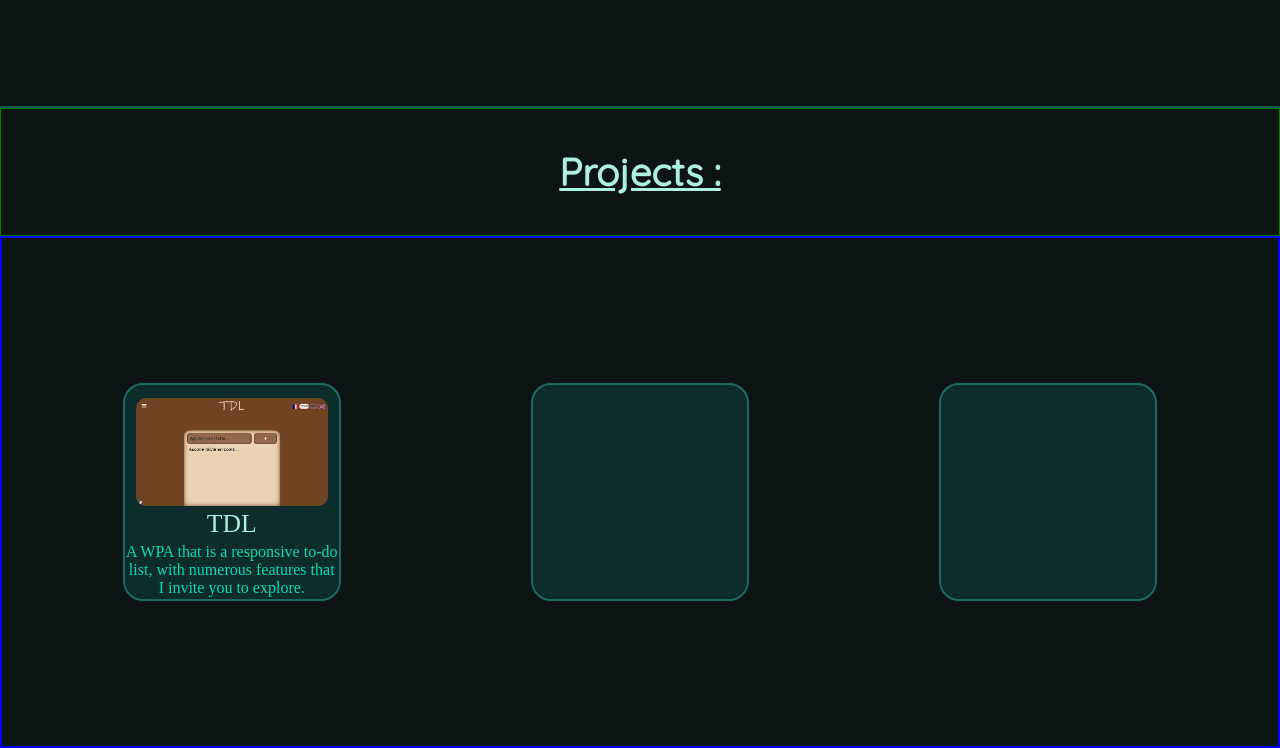
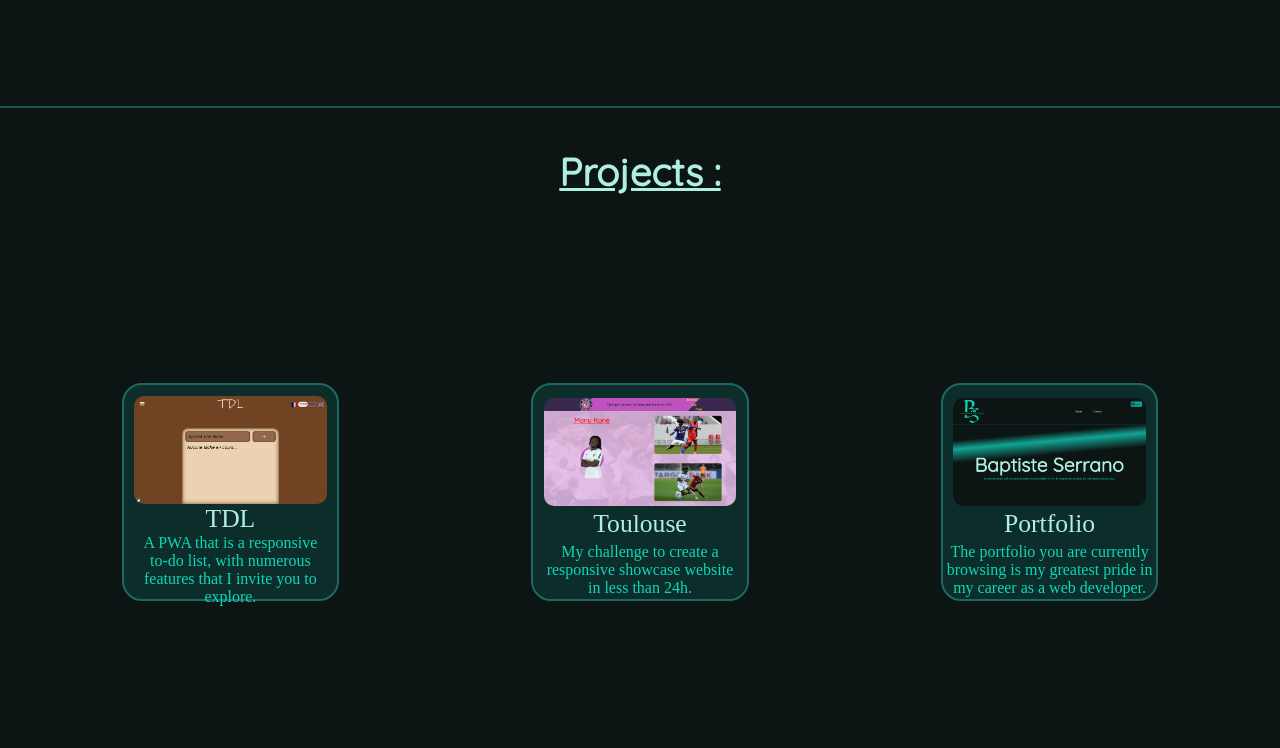
Before and after one commit to Baba-chicharitos/Portfolio, a plain HTML site: page index.html in a window 1280 px wide. Shown: the part 1412-2160 px from the top of the page. Drawn offline with Linux system fonts and the light colour scheme; a web font is replaced by a local one.

Commit message:
commit eight

```diff
--- a/index.html
+++ b/index.html
@@ -74,18 +74,44 @@
     <div class="project">
       <h3>Projects :</h3>
       <div class="content-project">
-        <a href="#" class="card-1">
+        <a
+          href="https://tdl-babachicha.netlify.app/"
+          class="card-1"
+          target="_blank"
+        >
           <div class="content-card-1">
             <img src="tdl.png" />
             <span>TDL</span>
             <p>
-              A WPA that is a responsive to-do list, with numerous features that
+              A PWA that is a responsive to-do list, with numerous features that
               I invite you to explore.
             </p>
           </div>
         </a>
-        <a class="card-2"> </a>
-        <a class="card-3"></a>
+        <a
+          href="https://baba-chicharitos.github.io/TFC/"
+          class="card-2"
+          target="_blank"
+        >
+          <div class="content-card-2">
+            <img src="toulouse.png" />
+            <span>Toulouse</span>
+            <p>
+              My challenge to create a responsive showcase website in less than
+              24h.
+            </p>
+          </div>
+        </a>
+        <a href="#" class="card-3">
+          <div class="content-card-3">
+            <img src="portfolio.png" />
+            <span>Portfolio</span>
+            <p>
+              The portfolio you are currently browsing is my greatest pride in
+              my career as a web developer.
+            </p>
+          </div>
+        </a>
       </div>
     </div>
   </body>
--- a/main.css
+++ b/main.css
@@ -234,7 +234,7 @@ nav a {
   justify-content: center;
   width: 100%;
   height: 20%;
-  border: 1px solid green;
+  /* border: 1px solid green; */
   text-align: center;
   color: #adf0dd;
   font-size: 3vw;
@@ -245,7 +245,7 @@ nav a {
 .content-project {
   height: 80%;
   width: 100%;
-  border: 2px solid blue;
+  /* border: 2px solid blue; */
   padding-left: 2vw;
   padding-right: 2vw;
   display: flex;
@@ -267,31 +267,6 @@ nav a {
   padding-bottom: 100%;
 }
 
-.content-project .card-2 {
-  width: 17vw;
-  border: 2px solid #1c6961;
-  background-color: #0d2d2a;
-  border-radius: 20px;
-}
-
-.content-project .card-2::after {
-  content: "";
-  display: block;
-  padding-bottom: 100%;
-}
-
-.content-project .card-3 {
-  width: 17vw;
-  border: 2px solid #1c6961;
-  background-color: #0d2d2a;
-  border-radius: 20px;
-}
-
-.content-project .card-3::after {
-  content: "";
-  display: block;
-  padding-bottom: 100%;
-}
 .content-project .card-1 .content-card-1 {
   position: absolute;
   width: 100%;
@@ -320,4 +295,96 @@ nav a {
 .content-project .card-1 .content-card-1 p {
   text-align: center;
   color: #0bd8b6;
+  width: 90%;
 }
+
+.content-project .card-2 {
+  position: relative;
+  width: 17vw;
+  border: 2px solid #1c6961;
+  background-color: #0d2d2a;
+  border-radius: 20px;
+}
+
+.content-project .card-2::after {
+  content: "";
+  display: block;
+  padding-bottom: 100%;
+}
+
+.content-project .card-2 .content-card-2 {
+  position: absolute;
+  width: 100%;
+  height: 100%;
+  border-radius: 20px;
+  /* background-color: grey; */
+  display: flex;
+  align-items: center;
+  text-align: center;
+  justify-content: space-around;
+  flex-direction: column;
+  padding-top: 5%;
+}
+
+.content-project .card-2 .content-card-2 img {
+  width: 90%;
+  height: fit-content;
+  border-radius: 10px;
+}
+
+.content-project .card-2 .content-card-2 span {
+  text-align: center;
+  color: #adf0dd;
+  font-size: 2vw;
+}
+
+.content-project .card-2 .content-card-2 p {
+  color: #0bd8b6;
+  text-align: center;
+  width: 90%;
+}
+
+.content-project .card-3 {
+  position: relative;
+  width: 17vw;
+  border: 2px solid #1c6961;
+  background-color: #0d2d2a;
+  border-radius: 20px;
+}
+
+.content-project .card-3::after {
+  content: "";
+  display: block;
+  padding-bottom: 100%;
+}
+
+.content-project .card-3 .content-card-3 {
+  position: absolute;
+  width: 100%;
+  height: 100%;
+  border-radius: 20px;
+  /* background-color: grey; */
+  display: flex;
+  flex-direction: column;
+  align-items: center;
+  text-align: center;
+  justify-content: space-around;
+  padding-top: 5%;
+}
+
+.content-project .card-3 .content-card-3 img {
+  width: 90%;
+  height: fit-content;
+  border-radius: 10px;
+}
+
+.content-project .card-3 .content-card-3 span {
+  color: #adf0dd;
+  font-size: 2vw;
+  text-align: center;
+}
+
+.content-project .card-3 .content-card-3 p {
+  color: #0bd8b6;
+  text-align: center;
+}
```
Also changed, not shown: portfolio.png (added).
